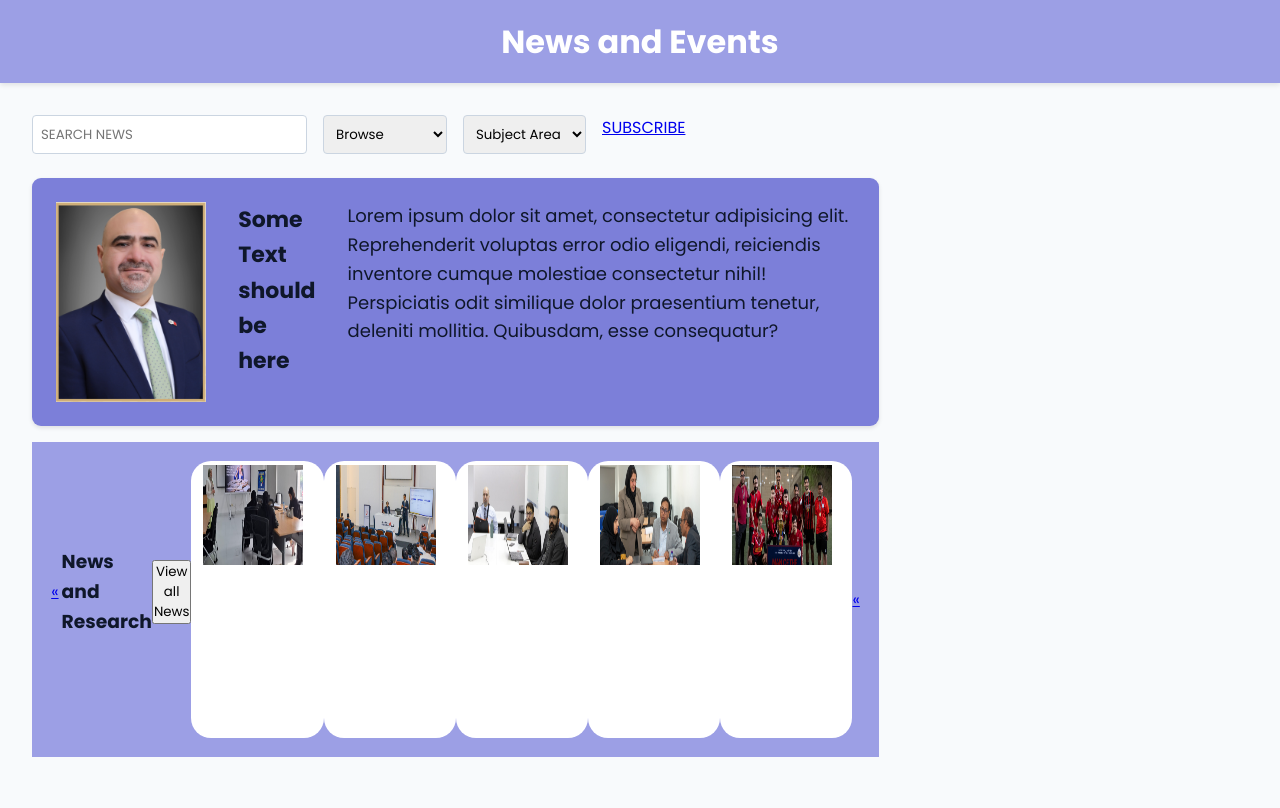
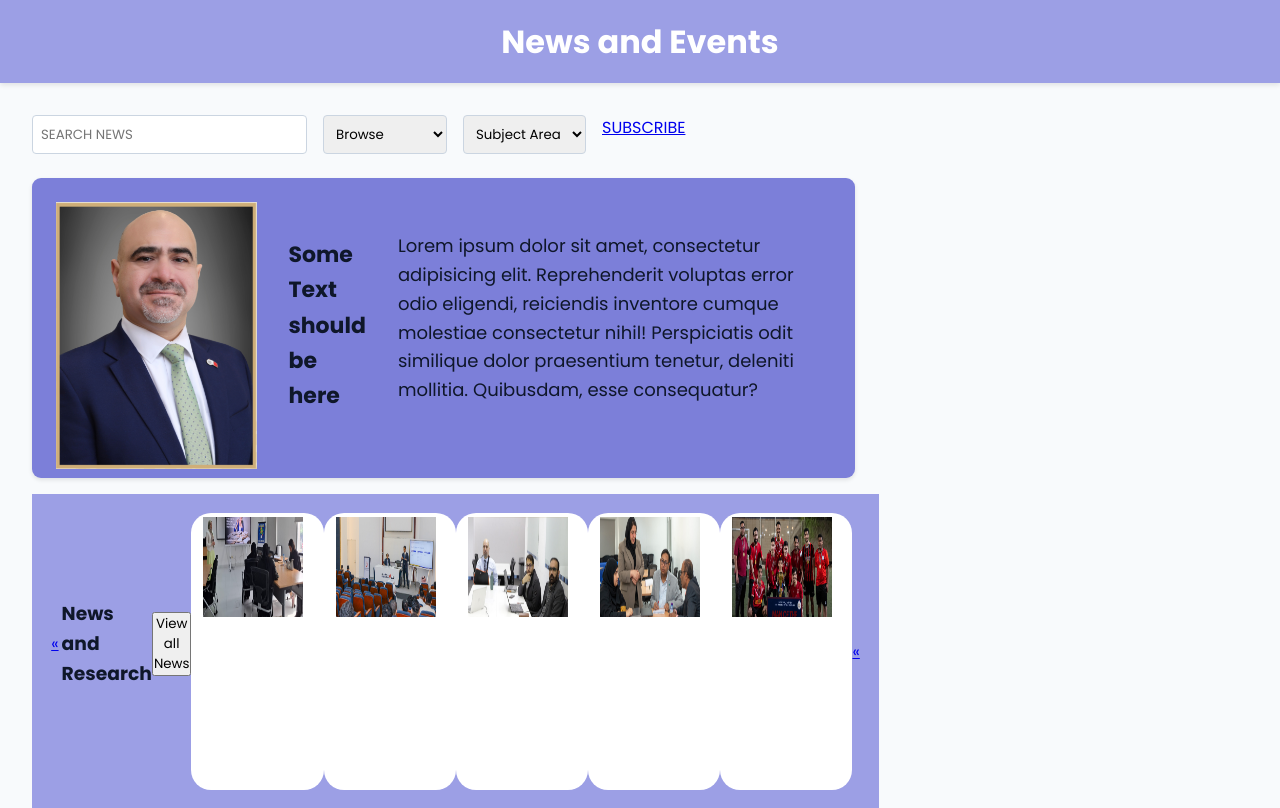
Before and after one commit to 19f6/ITCS333-project7, a PHP site: page / in a window 1280 px wide. Shown: the top 808 px of the page. Run offline with PHP 8.4, Linux system fonts and the light colour scheme.

Commit message:
modified code

```diff
--- a/Campus-News/style.css
+++ b/Campus-News/style.css
@@ -62,6 +62,7 @@ h1 {
 
 #search {
     flex: 2;
+    width: 300px;
 }
 
 #groups-container {
@@ -72,8 +73,8 @@ h1 {
 }
 
 #img1 {
-height: 200px;
-width: 300px;
+height: 267px;
+width: 400px;
 }
 
 .main-panel {
@@ -83,17 +84,20 @@ width: 300px;
     border-radius: 9px;
     gap: 2rem;
     box-shadow: 0 2px 4px rgba(0,0,0,0.1);
-    height: fit-content;
+    height: 300px;
+    width: 823px;
 }
 
 .main-panel h3 {
     font-size: 22px;
     text-align: start;
+    margin-top: 35px;
 }
 
 .main-panel p {
     font-size: 18px;
     text-align: left;
+    margin-top: 30px;
 }
 
 #img2{
```
